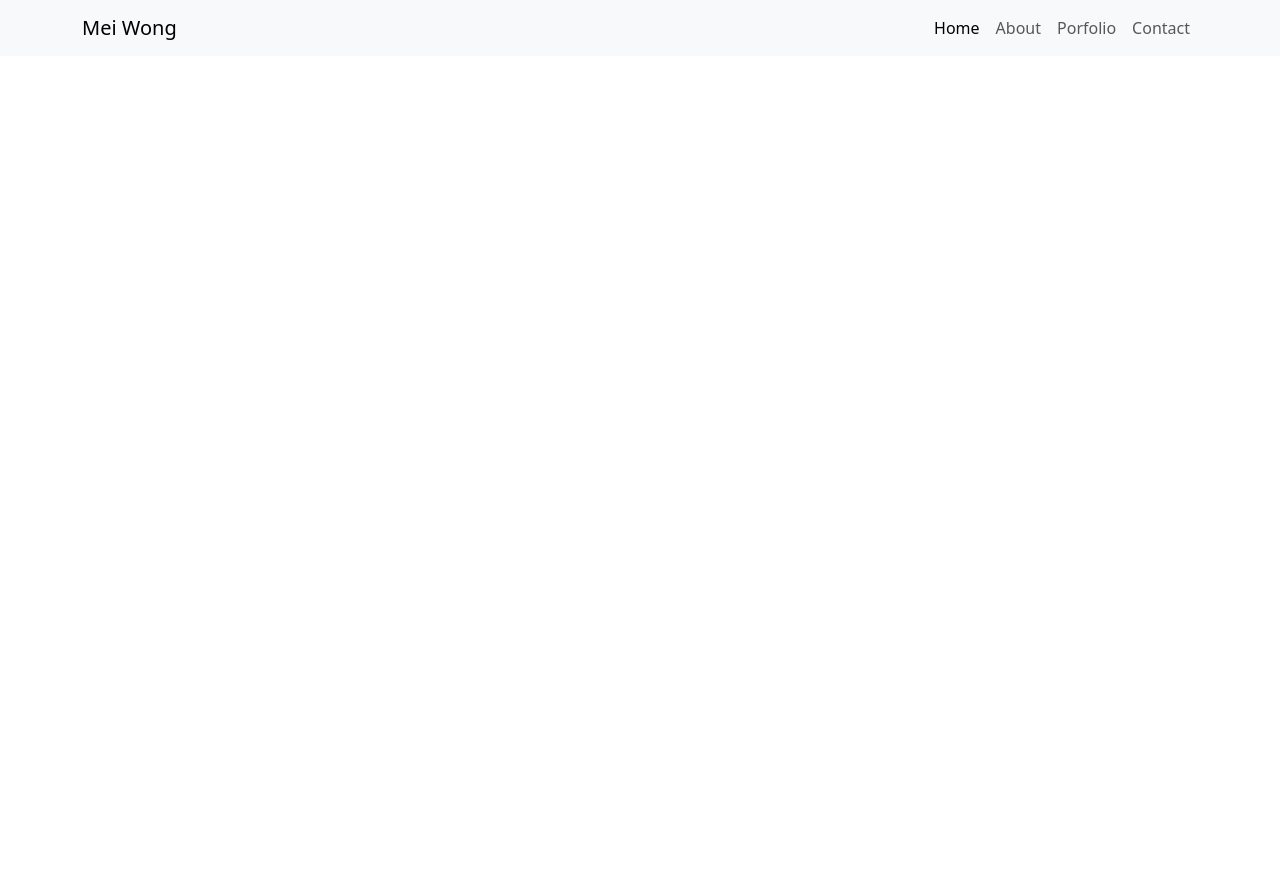
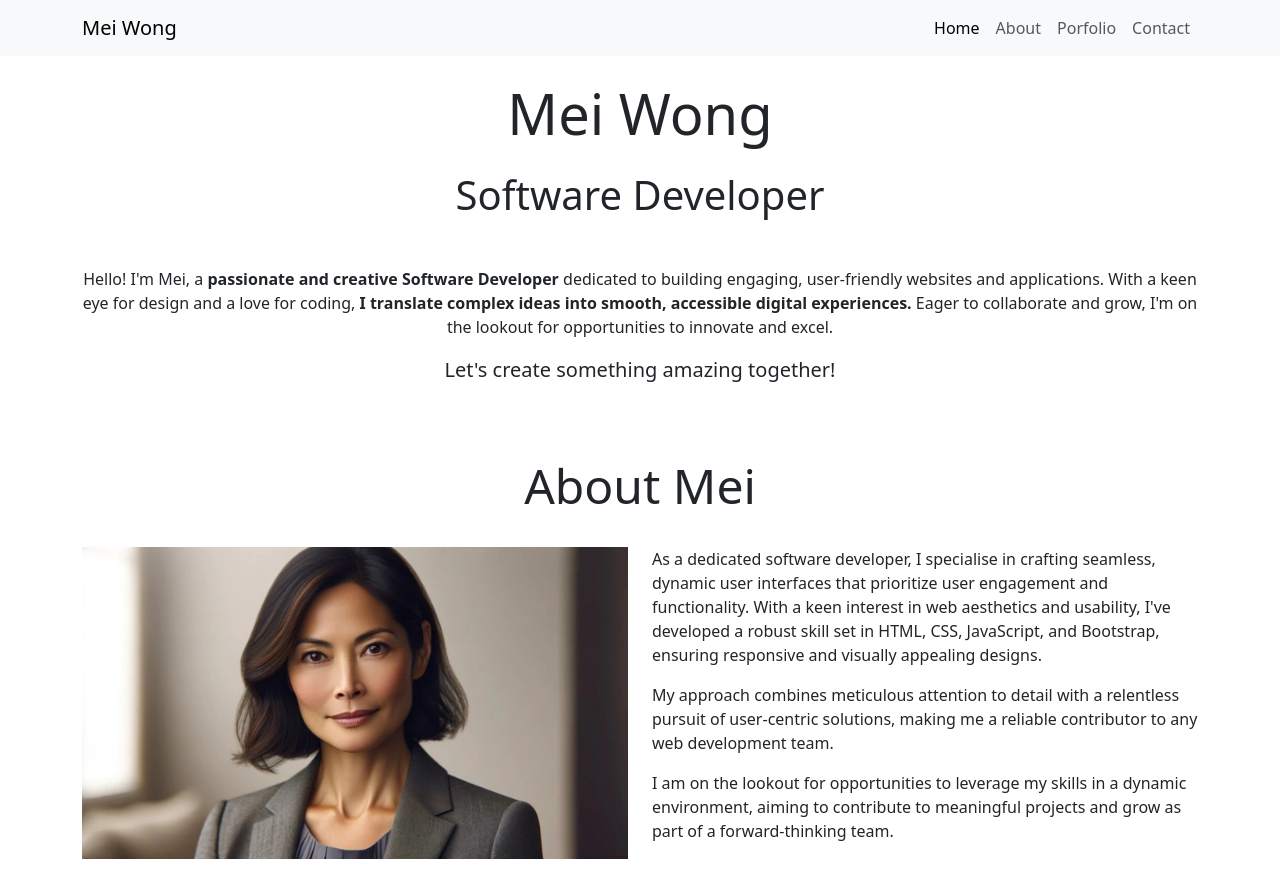
Before and after one commit to RadwanDuadu/portfolio-bootstrap, a plain HTML site: page index.html in a window 1280 px wide. Before the commit the page ends 800 px from the top, so only its background shows below. Drawn offline with nearby package versions, Linux system fonts and the light colour scheme.

Commit message:
Add the header and about sections to page body

```diff
--- a/index.html
+++ b/index.html
@@ -28,24 +28,96 @@
           <span class="navbar-toggler-icon"></span>
         </button>
         <div class="collapse navbar-collapse" id="navbarSupportedContent">
-          <ul class="navbar-nav ms-auto ">
+          <ul class="navbar-nav ms-auto">
             <li class="nav-item">
-              <a class="nav-link active" aria-current="page" href="index.html">Home</a>
+              <a class="nav-link active" aria-current="page" href="index.html"
+                >Home</a
+              >
             </li>
             <li class="nav-item">
               <a class="nav-link" href="#about">About</a>
             </li>
             <li class="nav-item">
-                <a class="nav-link" href="#portfolio">Porfolio</a>
+              <a class="nav-link" href="#portfolio">Porfolio</a>
             </li>
             <li class="nav-item">
-                <a class="nav-link" href="#Contact">Contact</a>
+              <a class="nav-link" href="#Contact">Contact</a>
             </li>
           </ul>
-
         </div>
       </div>
     </nav>
+
+    <!-- header -->
+    <header id="hero" class="container">
+      <!-- section with hero image -->
+      <section class="row">
+        <!-- text-center class used to centre all text inside column -->
+        <div class="col-12 text-center">
+          <h1 class="display-4 my-4">Mei Wong</h1>
+          <!-- mb-5 gives extra margin spacing under subheading -->
+          <h2 class="display-6 mb-5">Software Developer</h2>
+          <p>
+            Hello! I'm Mei, a
+            <strong>passionate and creative Software Developer</strong>
+            dedicated to building engaging, user-friendly websites and
+            applications. With a keen eye for design and a love for coding,
+            <strong
+              >I translate complex ideas into smooth, accessible digital
+              experiences.</strong
+            >
+            Eager to collaborate and grow, I'm on the lookout for opportunities
+            to innovate and excel.
+          </p>
+          <!-- mb-5 gives extra margin spacing under lead text -->
+          <p class="lead mb-5">Let's create something amazing together!</p>
+        </div>
+      </section>
+    </header>
+
+    <!-- main content -->
+    <main>
+      <!-- About section links to #about href in navbar -->
+      <section id="about" class="container">
+        <div class="row">
+          <!-- my-4 used to add top and bottom margin to heading -->
+          <div class="col-12 text-center my-4">
+            <h2 class="display-5">About Mei</h2>
+          </div>
+          <!-- mb-4 used to add margin under image -->
+          <div class="col-12 col-md-6 mb-4">
+            <!-- img-fluid class makes the image responsive to its container -->
+            <img
+              src="assets/images/mei-wong.webp"
+              class="img-fluid"
+              alt="Mei Wong"
+            />
+          </div>
+          <!-- mb-4 used to add margin under text -->
+          <div class="col-12 col-md-6 mb-4">
+            <p>
+              As a dedicated software developer, I specialise in crafting
+              seamless, dynamic user interfaces that prioritize user engagement
+              and functionality. With a keen interest in web aesthetics and
+              usability, I've developed a robust skill set in HTML, CSS,
+              JavaScript, and Bootstrap, ensuring responsive and visually
+              appealing designs.
+            </p>
+            <p>
+              My approach combines meticulous attention to detail with a
+              relentless pursuit of user-centric solutions, making me a reliable
+              contributor to any web development team.
+            </p>
+            <p>
+              I am on the lookout for opportunities to leverage my skills in a
+              dynamic environment, aiming to contribute to meaningful projects
+              and grow as part of a forward-thinking team.
+            </p>
+          </div>
+        </div>
+      </section>
+      <!-- portfolio section starts here -->
+    </main>
 
     <!-- Bootstrap JS -->
     <script
```
Also changed, not shown: assets/images/bmi-calculator.webp (added), assets/images/math-wiz.webp (added), assets/images/mei-wong.webp (added), assets/images/wags-and-walks.webp (added), assets/images/we-wellness.webp (added).
